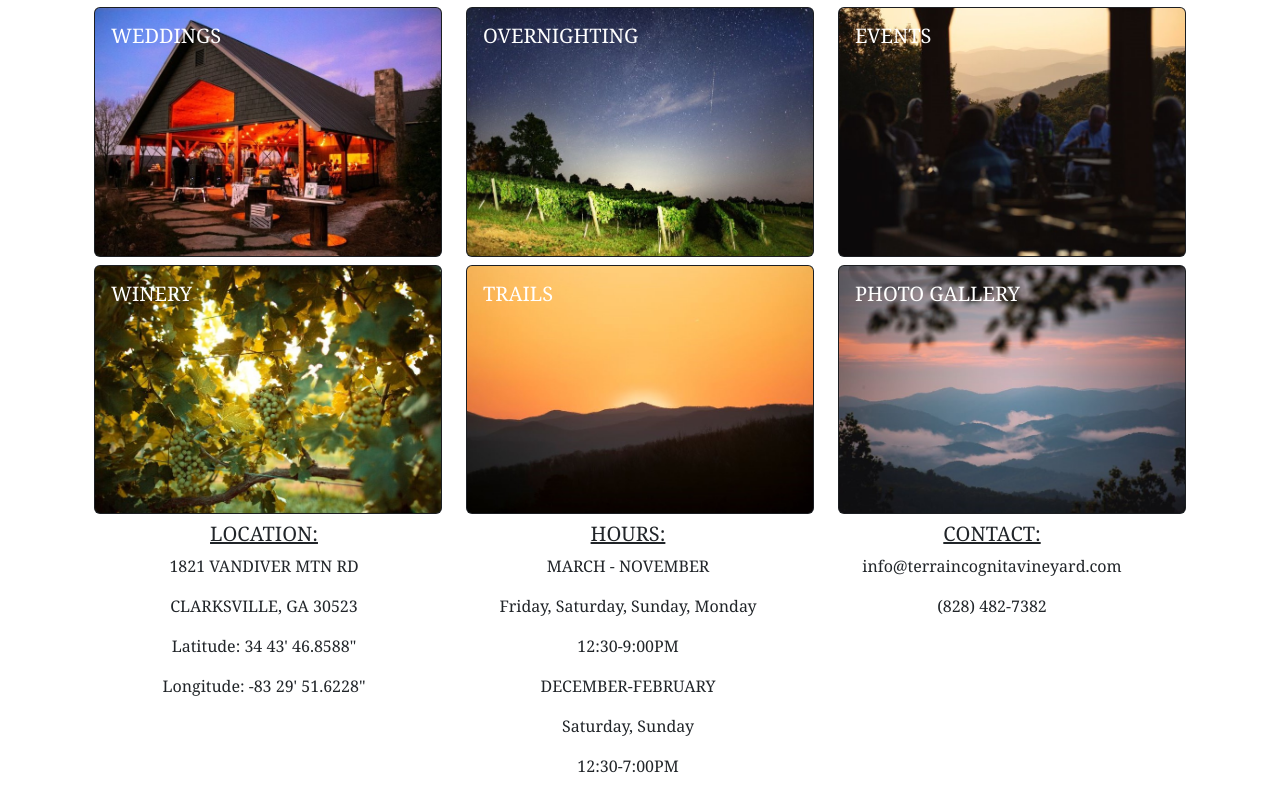
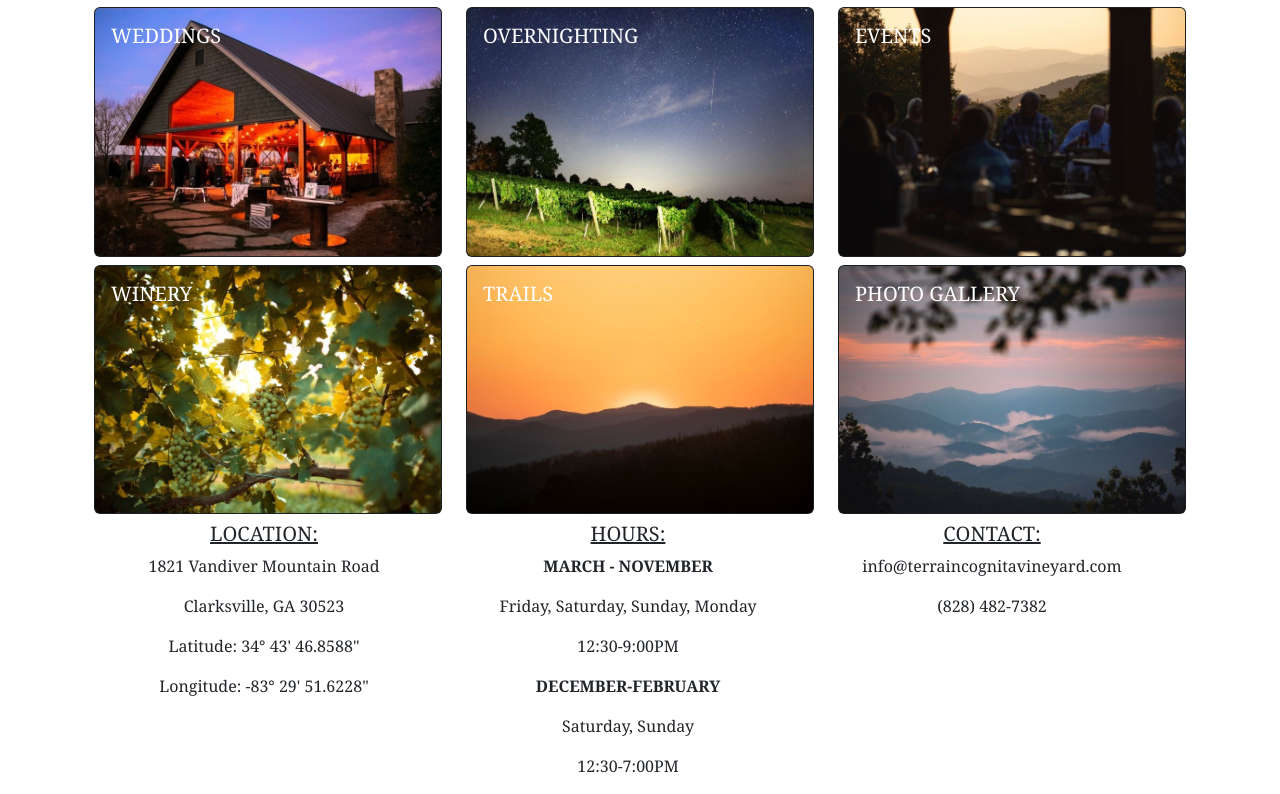
Before and after one commit to tors10e/terra, a React (Create React App) app: page / in a window 1280 px wide. Shown: the part 964-1758 px from the top of the page. Built offline with nearby package versions, Linux system fonts and the light colour scheme.

Commit message:
Improved formating of the footer main page

```diff
--- a/src/cover.css
+++ b/src/cover.css
@@ -8,10 +8,11 @@
 
  .footer-heading {
   text-decoration: underline;
+
  }
 
  .footer-subheading {
-  text-decoration: bold;
+    font-weight: bold;
  }
 
 .alert {
--- a/src/home/footer.js
+++ b/src/home/footer.js
@@ -6,15 +6,15 @@ export function Footer(props) {
         <Row>
             <Col>
                     <h5 class="footer-heading">LOCATION:</h5>
-                    <p>1821 VANDIVER MTN RD</p>
-                    <p>CLARKSVILLE, GA 30523</p>
+                    <p>1821 Vandiver Mountain Road</p>
+                    <p>Clarksville, GA 30523</p>
 
-                    <p>Latitude: 34 43' 46.8588"</p>
-                    <p>Longitude: -83 29' 51.6228"</p>
+                    <p>Latitude: 34&deg; 43' 46.8588"</p>
+                    <p>Longitude: -83&deg; 29' 51.6228"</p>
             </Col>
             <Col>
                 <h5 class="footer-heading">HOURS:</h5>
-                <p class="font-weight-bold">MARCH - NOVEMBER</p>
+                <p class="footer-subheading">MARCH - NOVEMBER</p>
                 <p>Friday, Saturday, Sunday, Monday</p>
                 <p>12:30-9:00PM</p>
 
```
